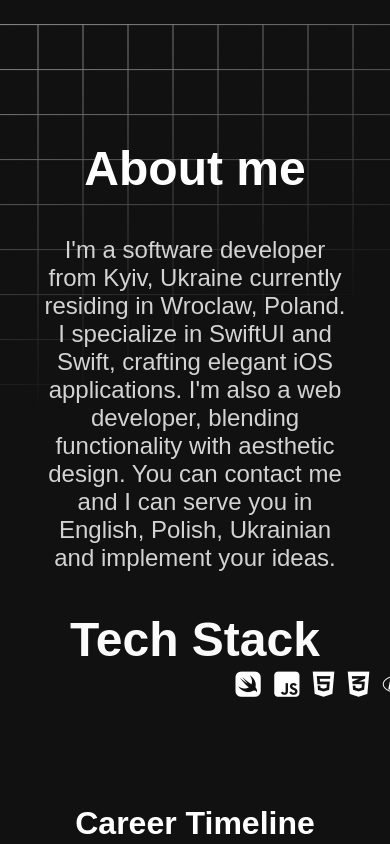
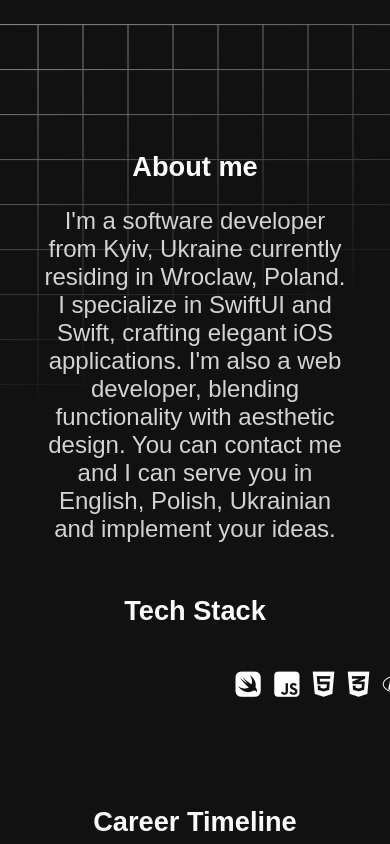
Before and after one commit to AA-4444/4444, a Next.js app: page / in a window 390 px wide. Shown: the part 820-1664 px from the top of the page. Built offline with nearby package versions, Linux system fonts and the light colour scheme.

Commit message:
Changing sizes of text and high of footer

```diff
--- a/app/globals.css
+++ b/app/globals.css
@@ -333,7 +333,7 @@ i.fab, i.fas {
 }
 .header h2 {
   color: #FAFAFA;
-  font-size: 3rem;
+  font-size: 4rem;
 }
 
 .scroll-container {
@@ -676,7 +676,7 @@ i.fab, i.fas {
   margin-top: -60%;
 }
 .header-2 {
-  font-size: 2rem;
+  font-size: 3rem;
   color: white;
 }
 .header-2 p {
@@ -1059,7 +1059,26 @@ color: lightgray;
   text-align: center;
   margin-top: -180%;
 }
+.foot {
+  background-color: #111111;
+  color: white;
+  text-align: center;
+  bottom: 0;
+  padding: 4% 0;
+  min-height: 10vh;
+  width: 100%;
 
+}
+
+.footer p {
+  margin: 0;
+}
+.header-2 h1 {
+  font-size: 1.7rem;
+}
+.header h2 {
+  font-size: 1.7rem;
+}
 
 }
 
--- a/app/page.tsx
+++ b/app/page.tsx
@@ -154,7 +154,7 @@ useEffect(() => {
 
       {/* Career Timeline Section */}
       <div className="header">
-        <h1>Career Timeline</h1>
+        <h2>Career Timeline</h2>
       </div>
       <ul className="timeline">
         <li>
```
